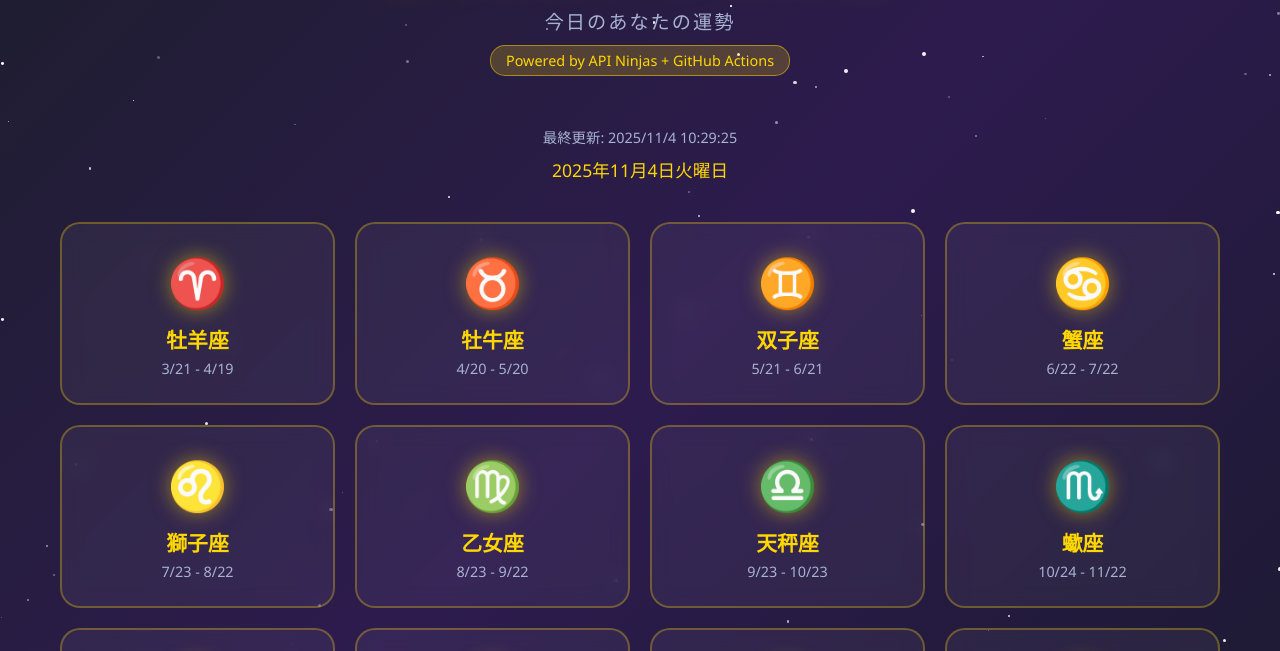
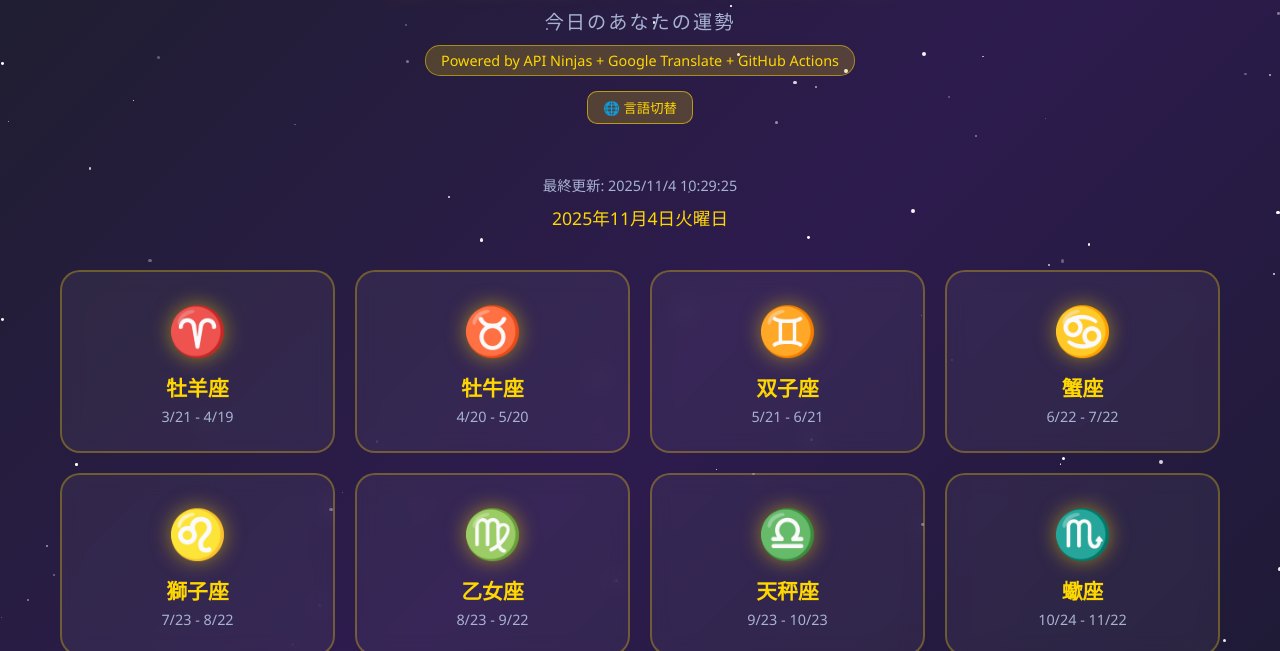
Before and after one commit to Yokko405/horoscope-app, a plain HTML site: page index.html in a window 1280 px wide. Shown: the part 108-759 px from the top of the page. Drawn offline with Linux system fonts and the light colour scheme.

Commit message:
Update index.html

```diff
--- a/index.html
+++ b/index.html
@@ -29,6 +29,23 @@
       display: inline-block; margin-top: 10px; padding: 5px 15px;
       background: rgba(255,215,0,0.2); border: 1px solid rgba(255,215,0,0.5);
       border-radius: 15px; font-size: 0.9em; color: #ffd700;
+    }
+
+    .lang-toggle {
+      text-align: center;
+      margin-top: 15px;
+    }
+    .lang-toggle button {
+      background: rgba(255,215,0,0.2);
+      border: 1px solid rgba(255,215,0,0.6);
+      color: #ffd700;
+      padding: 6px 15px;
+      border-radius: 10px;
+      cursor: pointer;
+      transition: all 0.3s;
+    }
+    .lang-toggle button:hover {
+      background: rgba(255,215,0,0.4);
     }
 
     .update-info { text-align: center; font-size: 0.9em; color: #a8b2d1; margin-bottom: 10px; }
@@ -78,11 +95,6 @@
     @keyframes scaleIn { from {opacity:0;transform:translate(-50%,-50%) scale(0.8);} to {opacity:1;transform:translate(-50%,-50%) scale(1);} }
     @keyframes bounce { 0%,100%{transform:translateY(0);} 50%{transform:translateY(-10px);} }
 
-    @media (max-width:768px) {
-      h1 { font-size: 2em; }
-      .zodiac-grid { grid-template-columns: repeat(auto-fit,minmax(150px,1fr)); }
-      .fortune-content { padding: 30px 20px; }
-    }
   </style>
 </head>
 <body>
@@ -91,7 +103,10 @@
     <header>
       <h1>✨ Cosmic Fortune ✨</h1>
       <p class="subtitle">今日のあなたの運勢</p>
-      <div class="api-badge">Powered by API Ninjas + GitHub Actions</div>
+      <div class="api-badge">Powered by API Ninjas + Google Translate + GitHub Actions</div>
+      <div class="lang-toggle">
+        <button id="toggleLang">🌐 言語切替</button>
+      </div>
     </header>
 
     <div class="update-info" id="updateInfo">データ読み込み中...</div>
@@ -107,6 +122,7 @@
   </div>
 
   <script>
+    let showJapanese = true; // デフォルトで日本語
     const zodiacData = [
       { name: '牡羊座', icon: '♈', period: '3/21 - 4/19', sign: 'aries' },
       { name: '牡牛座', icon: '♉', period: '4/20 - 5/20', sign: 'taurus' },
@@ -137,27 +153,23 @@
       }
     }
 
-    function updateDate() {
-      const today = new Date();
-      const opts = { year: 'numeric', month: 'long', day: 'numeric', weekday: 'long' };
-      document.getElementById('dateDisplay').textContent = today.toLocaleDateString('ja-JP', opts);
-    }
-
     async function loadHoroscopeData() {
       try {
         const res = await fetch('./data/horoscope.json');
-        if (!res.ok) throw new Error('JSON not found');
         const text = await res.text();
         const cleanText = text.replace(/^\uFEFF/, '').trim();
         horoscopeData = JSON.parse(cleanText);
-
         const updatedAt = new Date(horoscopeData.updated_at);
-        document.getElementById('updateInfo').textContent =
-          `最終更新: ${updatedAt.toLocaleString('ja-JP')}`;
+        document.getElementById('updateInfo').textContent = `最終更新: ${updatedAt.toLocaleString('ja-JP')}`;
       } catch (e) {
         console.error(e);
         document.getElementById('updateInfo').textContent = '⚠️ データの読み込みに失敗しました';
       }
+    }
+
+    function updateDate() {
+      const today = new Date();
+      document.getElementById('dateDisplay').textContent = today.toLocaleDateString('ja-JP', { year: 'numeric', month: 'long', day: 'numeric', weekday: 'long' });
     }
 
     function displayZodiacCards() {
@@ -166,10 +178,9 @@
         const c = document.createElement('div');
         c.className = 'zodiac-card';
         c.style.animationDelay = `${i * 0.1}s`;
-        c.innerHTML = `
-          <div class="zodiac-icon">${zodiac.icon}</div>
-          <div class="zodiac-name">${zodiac.name}</div>
-          <div class="zodiac-period">${zodiac.period}</div>`;
+        c.innerHTML = `<div class="zodiac-icon">${zodiac.icon}</div>
+                       <div class="zodiac-name">${zodiac.name}</div>
+                       <div class="zodiac-period">${zodiac.period}</div>`;
         c.onclick = () => showFortune(zodiac);
         grid.appendChild(c);
       });
@@ -186,6 +197,7 @@
         return;
       }
 
+      const text = showJapanese && fortune.horoscope_ja ? fortune.horoscope_ja : fortune.horoscope;
       content.innerHTML = `
         <div class="fortune-header">
           <div class="zodiac-icon">${zodiac.icon}</div>
@@ -193,13 +205,19 @@
           <p style="color:#a8b2d1;">${zodiac.period}</p>
           <p style="color:#ffd700;margin-top:10px;">${fortune.date}</p>
         </div>
-        <div class="fortune-section"><h3>🌟 今日の運勢</h3><p>${fortune.horoscope}</p></div>
+        <div class="fortune-section"><h3>🌟 今日の運勢</h3><p>${text}</p></div>
       `;
       modal.style.display = 'block';
     }
 
     function closeModal() { document.getElementById('fortuneModal').style.display = 'none'; }
+
     window.onclick = e => { if (e.target == document.getElementById('fortuneModal')) closeModal(); }
+
+    document.getElementById('toggleLang').onclick = () => {
+      showJapanese = !showJapanese;
+      document.getElementById('toggleLang').textContent = showJapanese ? '🌐 English' : '🌐 日本語';
+    };
 
     window.onload = async function() {
       createStars();
```
